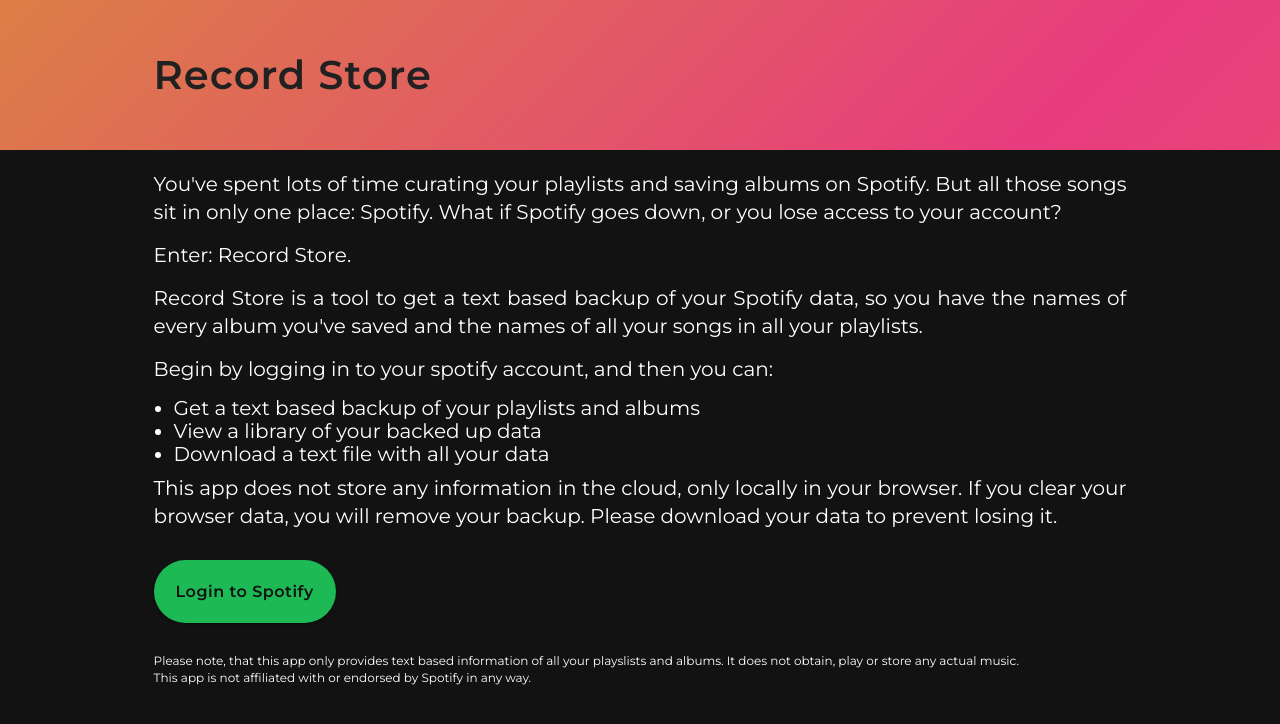
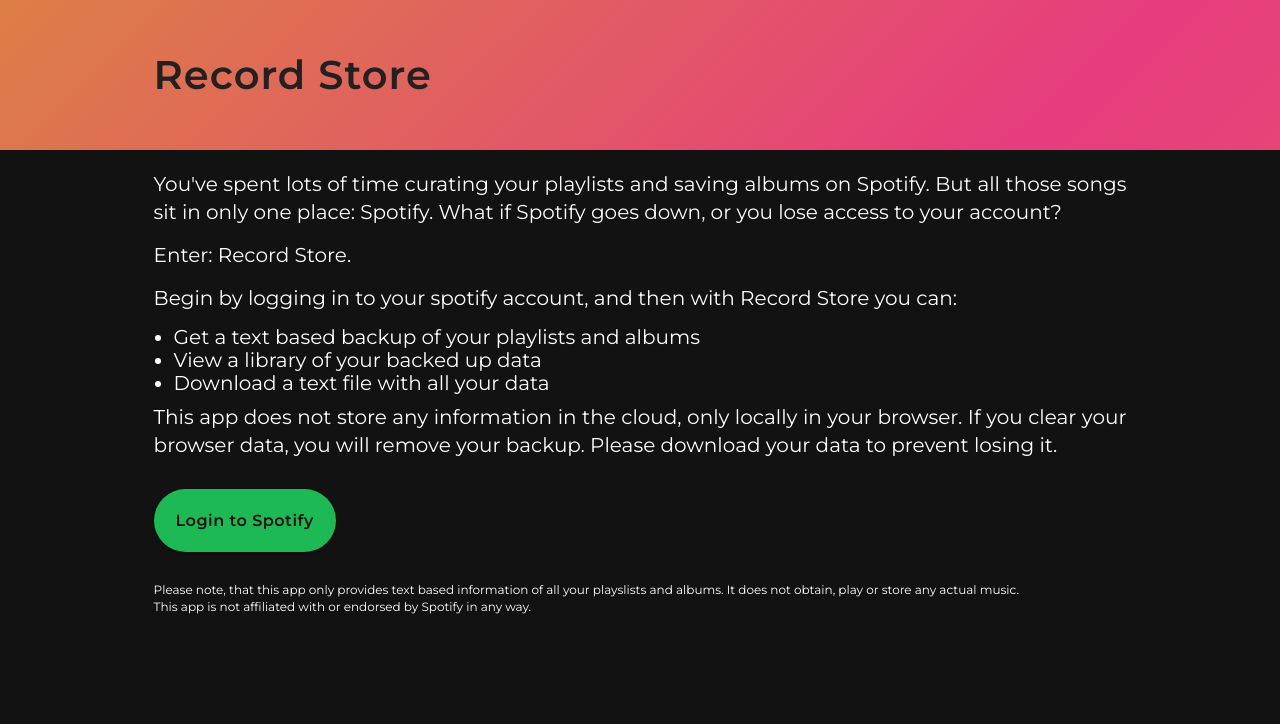
Before and after one commit to thatjeeb/recordstore, a React app: page / in a window 1280 px wide. Shown: the top 724 px of the page. Built offline with nearby package versions, Linux system fonts and the light colour scheme.

Commit message:
feat: copy and header updates

```diff
--- a/src/app.tsx
+++ b/src/app.tsx
@@ -3,7 +3,7 @@
 import React, { useEffect, useRef, type ReactNode } from "react";
 import { BrowserRouter, Routes, Route, Navigate } from "react-router";
 import { AlbumList, Backup, Callback, Home, NotFound, PlaylistDetail, PlaylistList } from "./views";
-import { Nav } from "./components";
+import { Header, Nav } from "./components";
 import { DBLib, useSpotifyAuth } from "./lib";
 import { AppRoutes } from "./app.definitions";
 
@@ -34,8 +34,8 @@
 
   return (
     <div className={AppClasses.App}>
-      <div className={AppClasses.Header}>Record Store</div>
       <BrowserRouter basename={process.env.PUBLIC_PATH}>
+        <Header />
         <Nav />
         <div className={AppClasses.Content}>
           <Routes>
--- /dev/null
+++ b/src/components/header.component.tsx
@@ -0,0 +1,12 @@
+import React, { type ReactNode } from "react";
+import { AppClasses } from "../styles/appClasses";
+import { Link } from "react-router";
+import { AppRoutes } from "../app.definitions";
+
+export function Header(): ReactNode {
+  return (
+    <div className={AppClasses.Header}>
+      <Link to={AppRoutes.Home}>Record Store</Link>
+    </div>
+  );
+}
--- a/src/components/index.ts
+++ b/src/components/index.ts
@@ -1,8 +1,9 @@
 export * from "./actionButtons.component";
 export * from "./albumItem.component";
+export * from "./header.component";
+export * from "./icons.component";
+export * from "./inviteWarning.component";
 export * from "./libraryItem.component";
 export * from "./loader.component";
 export * from "./nav.component";
 export * from "./playlistItem.component";
-export * from "./icons.component";
-export * from "./inviteWarning.component";
--- a/src/components/inviteWarning.component.tsx
+++ b/src/components/inviteWarning.component.tsx
@@ -9,7 +9,7 @@
         This app is currently in invite only mode.
         <br />
         The developer will need to add your spotify email address before you can begin using it.
-        You can login, but trying to backup won&apos;t work unless you&apos;ve been given access. Please contact the developer to be invited.
+        You will be able to backup once your spotify email has been added.
       </p>
     );
   }
--- a/src/styles/app.scss
+++ b/src/styles/app.scss
@@ -3,37 +3,9 @@
 @use "views";
 @use "components";
 
-@keyframes gradient {
-  0% {
-    background-position: 0% 50%;
-  }
-  50% {
-    background-position: 100% 50%;
-  }
-  100% {
-    background-position: 0% 50%;
-  }
-}
-
 .record-store-app {
   background: var(--spotifyBlack);
   min-height: 100vh;
-
-  &_header {
-    display: flex;
-    align-items: center;
-
-    color: var(--spotifyCharcoal);
-    background: linear-gradient(-45deg, #ee7752, #e73c7e, #d5a823, #23d5ab);
-    background-size: 400% 400%;
-    animation: gradient 30s ease infinite;
-
-    letter-spacing: 1px;
-    font-size: 2rem;
-    font-weight: 900;
-    padding: 20px var(--gutterWidth);
-    height: 150px;
-  }
 
   &_content {
     padding: 20px var(--gutterWidth);
--- a/src/styles/appClasses.ts
+++ b/src/styles/appClasses.ts
@@ -6,10 +6,10 @@
 
 export enum AppClasses {
   App = appRootClass,
-  Header = `${appRootClass}_header`,
   Content = `${appRootClass}_content`,
 
   // Components
+  Header = `${appRootClass}_header`,
   SmallPrint = `${appRootClass}_small-print`,
 
   /// Buttons
--- /dev/null
+++ b/src/styles/components/header.scss
@@ -0,0 +1,34 @@
+@keyframes gradient {
+  0% {
+    background-position: 0% 50%;
+  }
+  50% {
+    background-position: 100% 50%;
+  }
+  100% {
+    background-position: 0% 50%;
+  }
+}
+
+.record-store-app {
+  &_header {
+    display: flex;
+    align-items: center;
+
+    color: var(--spotifyCharcoal);
+    background: linear-gradient(-45deg, #ee7752, #e73c7e, #d5a823, #23d5ab);
+    background-size: 400% 400%;
+    animation: gradient 30s ease infinite;
+
+    letter-spacing: 1px;
+    font-size: 2rem;
+    font-weight: 900;
+    padding: 20px var(--gutterWidth);
+    height: 150px;
+
+    a {
+      color: inherit;
+      text-decoration: none;
+    }
+  }
+}
--- a/src/styles/components/index.scss
+++ b/src/styles/components/index.scss
@@ -1,6 +1,7 @@
 @use "./buttons";
-@use "./icons.scss";
+@use "./header";
 @use "./loader";
+@use "./icons";
 @use "./libraryItem";
 @use "./nav";
 @use "./playlistItem";
--- a/src/views/home/home.view.tsx
+++ b/src/views/home/home.view.tsx
@@ -20,12 +20,7 @@
 
       <p>Enter: Record Store.</p>
 
-      <p>
-        Record Store is a tool to get a text based backup of your Spotify data, so you have the names of every album you&apos;ve saved and the names of all your
-        songs in all your playlists.
-      </p>
-
-      <p>{loggedIn ? "You can:" : <span>Begin by logging in to your spotify account, and then you can:</span>}</p>
+      <p>{loggedIn ? "With Record Store you can:" : <span>Begin by logging in to your spotify account, and then with Record Store you can:</span>}</p>
 
       <ul>
         <li>Get a text based backup of your playlists and albums</li>
```
